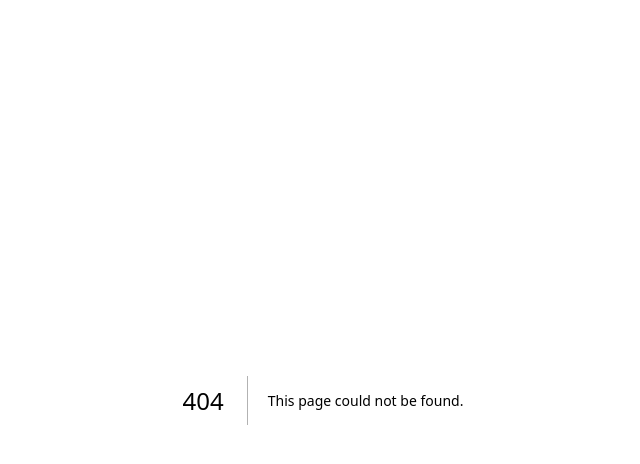
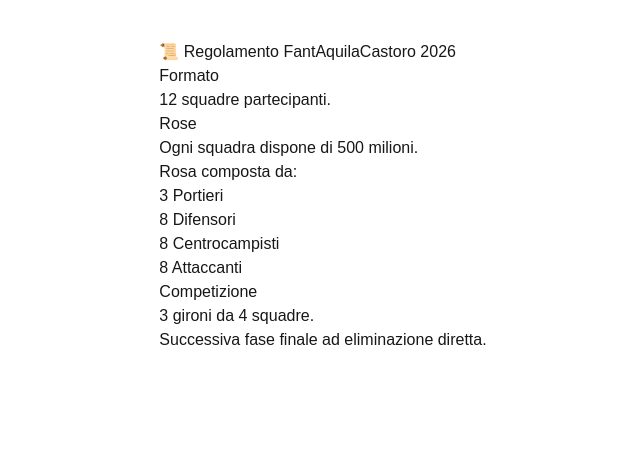
Before and after one commit to sixtoelevenent-arch/fantaaquilacastoro, a Next.js app: page /regolamento in a window 1280 px wide. Before the commit this address had no page. Shown: the top 464 px of the page, without its empty margins (317-957 px from the left). Built offline with nearby package versions, Linux system fonts and the light colour scheme.

Commit message:
Aggiunta pagina regolamento

```diff
--- /dev/null
+++ b/app/regolamento/page.tsx
@@ -0,0 +1,37 @@
+export default function RegolamentoPage() {
+  return (
+    <main style={{ padding: 40, maxWidth: 900, margin: "0 auto" }}>
+      <h1>📜 Regolamento FantAquilaCastoro 2026</h1>
+
+      <h2>Formato</h2>
+      <p>
+        12 squadre partecipanti.
+      </p>
+
+      <h2>Rose</h2>
+      <p>
+        Ogni squadra dispone di 500 milioni.
+      </p>
+
+      <p>
+        Rosa composta da:
+      </p>
+
+      <ul>
+        <li>3 Portieri</li>
+        <li>8 Difensori</li>
+        <li>8 Centrocampisti</li>
+        <li>8 Attaccanti</li>
+      </ul>
+
+      <h2>Competizione</h2>
+      <p>
+        3 gironi da 4 squadre.
+      </p>
+
+      <p>
+        Successiva fase finale ad eliminazione diretta.
+      </p>
+    </main>
+  );
+}
--- a/app/rose/page.tsx
+++ b/app/rose/page.tsx
@@ -32,6 +32,21 @@ export default function Home() {
           📋 Rose Ufficiali
         </a>
       </div>
+      <div style={{ marginTop: "15px" }}>
+  <a
+    href="/regolamento"
+    style={{
+      padding: "12px 20px",
+      background: "#16a34a",
+      color: "white",
+      textDecoration: "none",
+      borderRadius: "8px",
+      fontWeight: "bold",
+    }}
+  >
+    📜 Regolamento
+  </a>
+</div>
     </main>
   );
 }
```
